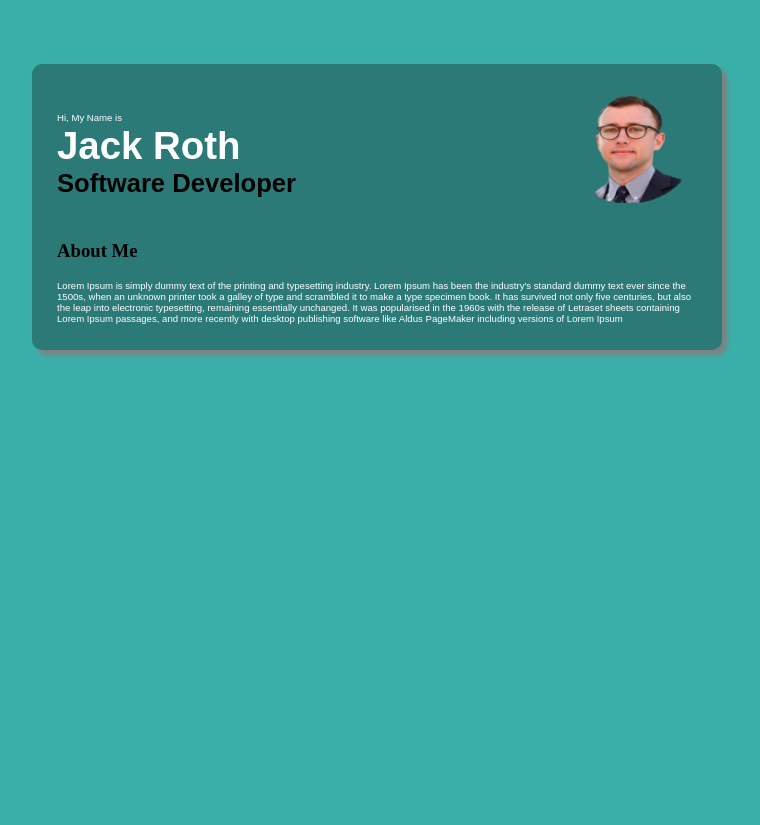
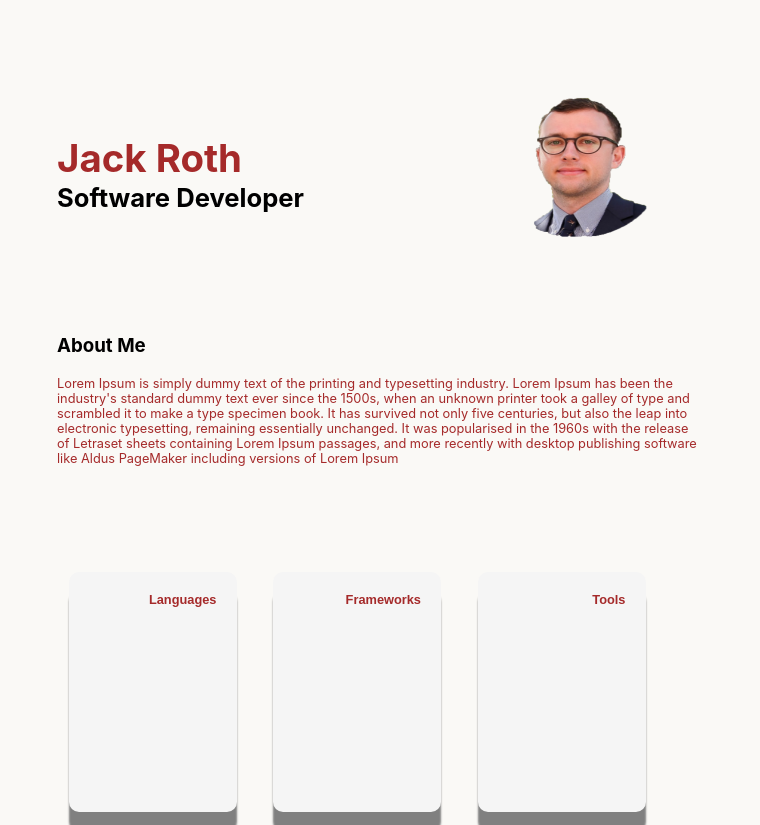
Before and after one commit to jroth49/Portfolio-Website, a Flask app: a page that uses templates/header.html in a window 1280 px wide. Shown: the whole page, without its empty margins (288-1048 px from the left). Before the commit the page ends 357 px from the top, so only its background shows below. Run offline with Flask 2, Linux system fonts and the light colour scheme.

Commit message:
better styling color scheme

```diff
--- a/css/style.css
+++ b/css/style.css
@@ -1,15 +1,16 @@
 body {
-    background-color: #3AAFA9;
+    background-color: #FAF9F6;
     margin-left: auto;
     margin-right: auto;
     margin-top: 5%;
     width: 50%;
 }
 
+
 h1, p {
-    font-family: sans-serif;
+    font-family: -apple-system, system-ui, BlinkMacSystemFont, "Segoe UI", Roboto, Ubuntu;
     width: 100%;
-    color: white;
+    color: brown;
     margin-top: 1px;
     margin-bottom: 1px;
 }
@@ -19,24 +20,28 @@ h1, p {
 }
 
 #introBox p {
-    font-size: .75vw;
+    font-size: 1vw;
 }
 
 #introBox h2 {
-    font-family: sans-serif;
+    font-family: -apple-system, system-ui, BlinkMacSystemFont, "Segoe UI", Roboto, Ubuntu;
     font-size: 2vw;
     margin-top: 1px;
     margin-bottom: 1px;
 }
 
 #introBox {
-    margin-left: auto;
-    margin-right: auto;
+    margin-bottom: 75px;
     padding: 25px;
     width: 100%;
-    background-color: #2b7A78;
-    border-radius: 10px;
-    box-shadow: 5px 5px 5px gray;
+}
+
+#blockHolder {
+    margin-bottom: 75px;
+}
+
+#introP h3 {
+    font-family: -apple-system, system-ui, BlinkMacSystemFont, "Segoe UI", Roboto, Ubuntu;
 }
 
 #block1 {
@@ -52,6 +57,62 @@ h1, p {
 }
 
 #headshot img {
-    height: 10vw;
-    width: 10vw;
+    height: 13vw;
+    width: 13vw;
+    margin-right: 30px;
 }
+
+#techStack {
+    font-family: -apple-system, system-ui, BlinkMacSystemFont, "Segoe UI", Roboto, Ubuntu;
+    margin-right: auto;
+    margin-left: auto;
+    padding: 5px;
+    width: 100%;
+    height: 100%;
+    text-align: center;
+}
+
+#techLanguage {
+    display: inline-block;
+    background-color: whitesmoke;
+    border-radius: 10px;
+    padding: 20px;
+    width: 20%;
+    height: 200px;
+    margin-right: 5%;
+    margin-left: auto;
+    box-shadow: 0px 20px 2px 0px gray;
+}
+
+#techFrameworks {
+    display: inline-block;
+    background-color: whitesmoke;
+    border-radius: 10px;
+    padding: 20px;
+    width: 20%;
+    height: 200px;
+    margin-right: 5%;
+    margin-left: auto;
+    box-shadow: 0px 20px 2px 0px gray;
+}
+
+#techTools {
+    display: inline-block;
+    background-color: whitesmoke;
+    border-radius: 10px;
+    padding: 20px;
+    width: 20%;
+    height: 200px;
+    margin-right: auto;
+    margin-left: auto;
+    box-shadow: 0px 20px 2px 0px gray;
+}
+
+#techStack h3 {
+    text-align: right;
+    font-size: 1vw;
+    color: brown;
+    font-family: sans-serif;
+    padding: 0;
+    margin: 0;
+}
--- a/templates/header.html
+++ b/templates/header.html
@@ -5,10 +5,10 @@
 </head>
     <div id="navBar"></div>
     <body>
+
         <div id="introBox">
             <div id="blockHolder">
                 <div id="block1">
-                    <p>Hi, My Name is</p>
                     <h1>Jack Roth</h1>
                     <h2>Software Developer</h2>
                 </div>
@@ -16,12 +16,24 @@
                     <img src="../images/transparentHead.png">
                 </div>
             </div>
-            <div "introP">
+            <div id="introP">
                 <h3>About Me</h3>
                 <p>
                     Lorem Ipsum is simply dummy text of the printing and typesetting industry. Lorem Ipsum has been the industry's standard dummy text ever since the 1500s, when an unknown printer took a galley of type and scrambled it to make a type specimen book. It has survived not only five centuries, but also the leap into electronic typesetting, remaining essentially unchanged. It was popularised in the 1960s with the release of Letraset sheets containing Lorem Ipsum passages, and more recently with desktop publishing software like Aldus PageMaker including versions of Lorem Ipsum
                 </p>
             </div>
         </div>
+
+        <div id="techStack">
+            <div id="techLanguage">
+                <h3>Languages</h3>
+            </div>
+            <div id="techFrameworks">
+                <h3>Frameworks</h3>
+            </div>
+            <div id="techTools">
+                <h3>Tools</h3>
+            </div>
+        </div>
     </body>
 </html>
```
